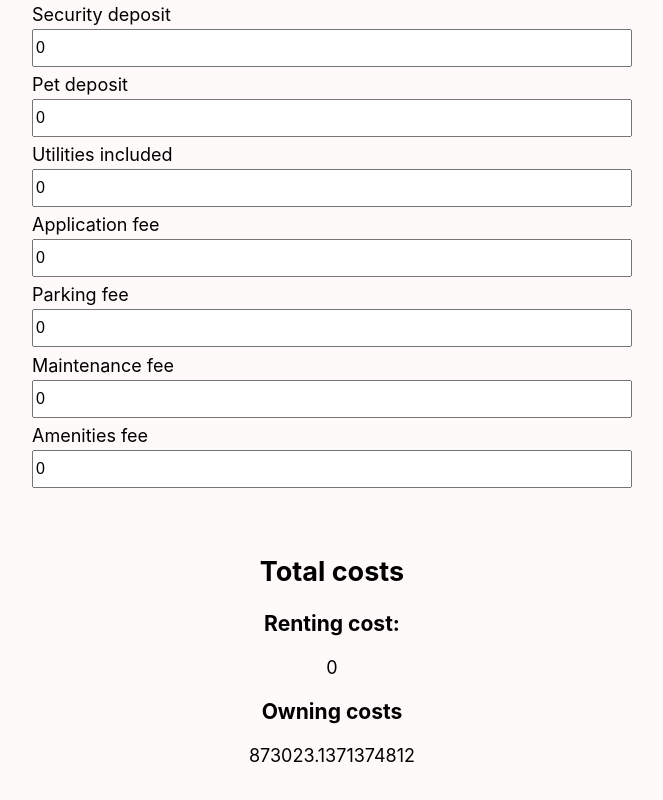
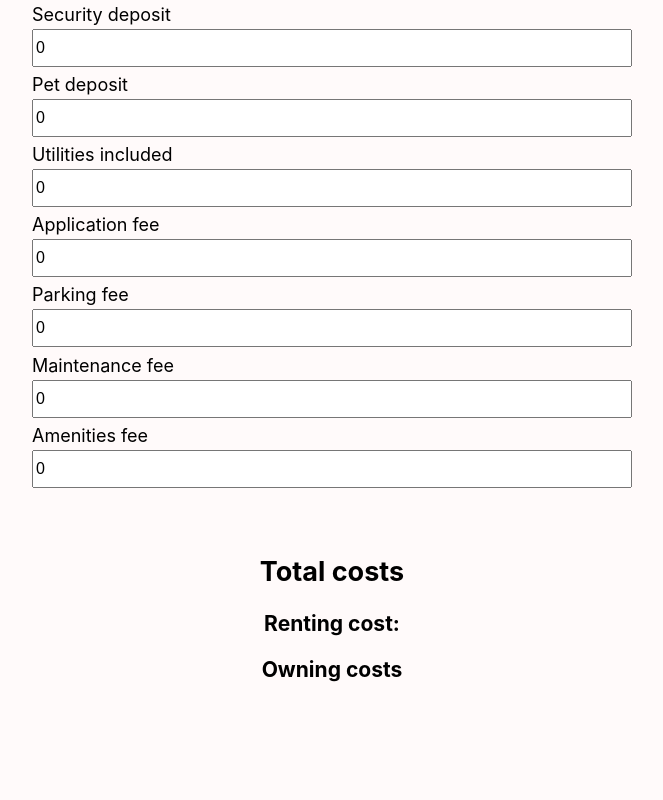
Before and after one commit to nickyggoodman/rentorbuy, a React (Vite) app in the folder rentorbuy/: page / in a window 1280 px wide. Shown: the part 1513-2313 px from the top of the page, without its empty margins (308-971 px from the left). After the commit the page ends 2256 px from the top, so only its background shows below. Built offline with nearby package versions, Linux system fonts and the light colour scheme.

Commit message:
considering more robust equation

```diff
--- a/rentorbuy/src/App.jsx
+++ b/rentorbuy/src/App.jsx
@@ -69,28 +69,13 @@ function App() {
   }
 
 
-  /*
-   * calculate the monthly cost of owning a home adjusted for inflation.
-   * Mortgage will not change but maintenance cost, property tax, will change
-   * with inflation
-   */
-  function calcMonthlyHomeCost(month) {
-    return;
-  }
-
-  /*
-   * calculate the monthly cost of renting a home adjusted for inflation
-   */
-  function calcMonthlyRentCost(month) {
-    return;
-  }
 
   /*
    * see formula: https://en.wikipedia.org/wiki/Mortgage_calculator
    * calculates the monthly payment given the loan term, mortgage rate,
    * and principal after down payment.
    */
-  function calcMonthlyPayment() {
+  function calcMortgagePayment() {
     const r = inputValues.mortgageRate/12;
     const n = inputValues.loanTerm*12;
     const p = inputValues.homePrice * (1 - inputValues.downPayment);
@@ -98,44 +83,17 @@ function App() {
   }
 
   /*
-   * calculates the monthly cost of renting after rent, renter insurance,
-   * maintenance fees, utilities (included), etc. Does not include one time
-   * payments such as pet deposit or security deposit.
+   * summation over n months of loan term with payments interst compounded:
+   * S_(i=1)^n (mortgagePayment + insurancePayment*(1+r/n)^(n*i) + ...)
+   *
    */
-  function calcMonthlyRent() {
-    return (inputValues.desiredRent + inputValues.renterInsurance
-      + inputValues.parkingFee + inputValues.maintenanceFee
-      + inputValues.amenitiesFee);
+  function calcOwnerCost() {
   }
 
   /*
-   * Calculates the total cost of ownership after the monthly mortgage payment.
-   * Additional costs such as recurrent home insurance costs and one-time
-   * closing costs are accounted in the total cost of owning a home.
-   */
-  function calcOwnerCost() {
-    // property tax will depend on the price of the home, which will change by
-    // some inflation rate, say 3% for conservative eval
-
-    // can also determine what the house will gain dependent on if you think
-    // the local market will outperform or underperform the market average
-
-    // consider the above to calc total cost.
-    const recurrent = ((calcMonthlyPayment() + inputValues.homeInsurance
-      + inputValues.hoaCondoFees + inputValues.monthlyMaintenance
-      + inputValues.propertyTax) * 12 * inputValues.loanTerm);
-    const oneTime = (inputValues.downPayment * inputValues.homePrice)
-      + inputValues.closingCosts;
-    return recurrent + oneTime;
-  }
-
-  /*
-   * Calculates the total cost of renting including recurrent monthly payments
-   * and one-time costs such as security deposit and pet deposit.
+   *
    */
   function calcRenterCost() {
-    return ((calcMonthlyRent() * 12 * inputValues.loanTerm)
-    + (inputValues.securityDeposit + inputValues.appFee + inputValues.petDeposit));
   }
 
   return (
```
